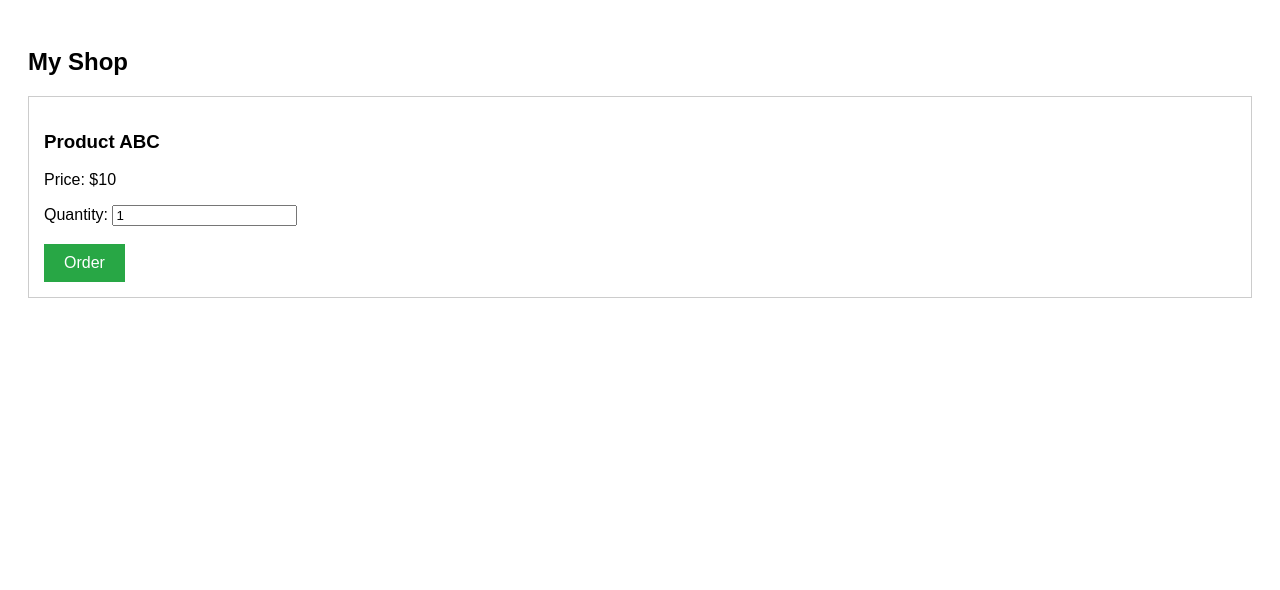
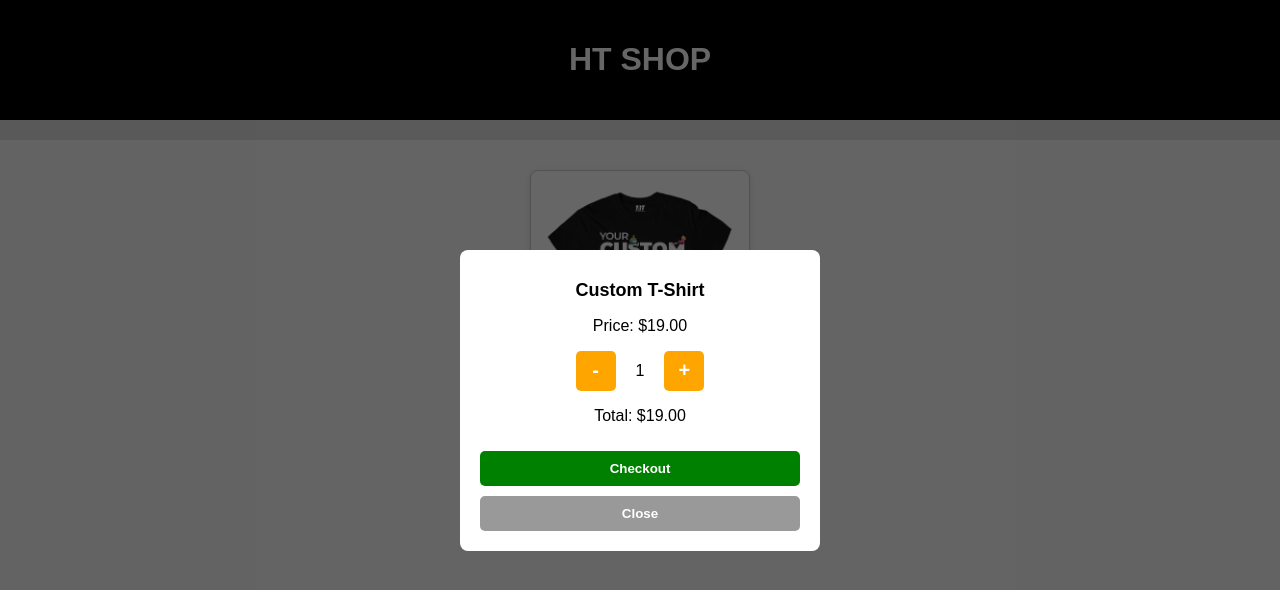
Before and after one commit to kongkosal/HT-Shop, a plain HTML site: page index.html in a window 1280 px wide. Both pictures are taken after a click on the button "Order". Drawn offline with Linux system fonts and the light colour scheme; no server answers.

Commit message:
Update index.html

```diff
--- a/index.html
+++ b/index.html
@@ -1,73 +1,253 @@
 <!DOCTYPE html>
-<html>
+<html lang="en">
 <head>
-  <title>Order Page</title>
+  <meta charset="UTF-8" />
+  <meta name="viewport" content="width=device-width, initial-scale=1" />
+  <title>HT SHOP</title>
   <style>
     body {
       font-family: Arial, sans-serif;
+      margin: 0;
+      background: #f9f9f9;
+    }
+    header {
+      background-color: #000000;
+      color: white;
+      padding: 20px;
+      text-align: center;
+    }
+    nav {
+      background: #e0e0e0;
+      display: flex;
+      justify-content: center;
+      flex-wrap: wrap;
+      padding: 10px;
+    }
+    nav a {
+      margin: 0 10px;
+      text-decoration: none;
+      color: #000;
+      font-weight: bold;
+    }
+    .container {
+      display: flex;
+      flex-wrap: wrap;
+      justify-content: center;
       padding: 20px;
     }
     .product {
+      background: white;
       border: 1px solid #ccc;
-      padding: 15px;
-      margin-bottom: 10px;
+      margin: 10px;
+      padding: 10px;
+      width: 220px;
+      text-align: center;
+      border-radius: 8px;
+      box-sizing: border-box;
+      transition: transform 0.3s ease;
+      box-shadow: 0 2px 6px rgba(0,0,0,0.1);
     }
-    .btn {
-      background-color: #28a745;
+    .product:hover {
+      transform: scale(1.05);
+    }
+    .product img {
+      width: 100%;
+      height: auto;
+      border-radius: 5px;
+    }
+    .price {
+      margin: 5px 0;
+    }
+    .old-price {
+      text-decoration: line-through;
+      color: #888;
+      margin-right: 8px;
+    }
+    .new-price {
+      color: green;
+      font-weight: bold;
+    }
+    button {
+      background-color: orange;
       color: white;
-      padding: 10px 20px;
       border: none;
+      padding: 10px;
+      border-radius: 5px;
       cursor: pointer;
+      width: 100%;
+      font-weight: bold;
+      transition: background-color 0.3s ease;
+    }
+    button:hover {
+      background-color: darkorange;
+    }
+    h2 {
+      font-size: 18px;
+      margin: 10px 0;
+    }
+    /* Modal Styles */
+    .modal {
+      position: fixed;
+      top: 0;
+      left: 0;
+      width: 100%;
+      height: 100%;
+      background-color: rgba(0, 0, 0, 0.6);
+      display: none;
+      justify-content: center;
+      align-items: center;
+      z-index: 999;
+      padding: 20px;
+      box-sizing: border-box;
+    }
+    .modal-content {
+      background: white;
+      padding: 20px;
+      border-radius: 8px;
+      width: 100%;
+      max-width: 320px;
+      text-align: center;
+      animation: fadeIn 0.3s ease;
+    }
+    .quantity {
+      margin: 15px 0;
+      display: flex;
+      justify-content: center;
+      align-items: center;
+      gap: 20px;
+    }
+    .quantity button {
+      width: 40px;
+      height: 40px;
+      font-size: 20px;
+      padding: 0;
+    }
+    .close-btn {
+      margin-top: 10px;
+      background-color: #999;
+    }
+    .checkout-btn {
+      background-color: green;
+      margin-top: 10px;
+    }
+    @keyframes fadeIn {
+      from {
+        transform: translateY(20px);
+        opacity: 0;
+      }
+      to {
+        transform: translateY(0);
+        opacity: 1;
+      }
+    }
+    /* Responsive styles */
+    @media (max-width: 600px) {
+      .container {
+        flex-wrap: wrap;
+        justify-content: flex-start;
+        padding: 10px;
+        gap: 10px;
+      }
+      .product {
+        width: calc(50% - 10px);
+        margin: 0;
+        margin-bottom: 15px;
+      }
+      h2 {
         font-size: 16px;
       }
-    .btn:hover {
-      background-color: #218838;
+      button {
+        padding: 14px;
+        font-size: 16px;
+      }
     }
   </style>
 </head>
 <body>
 
-<h2>My Shop</h2>
+<header>
+  <h1>HT SHOP</h1>
+</header>
 
+<nav>
+  <a href="#"></a>
+</nav>
+
+<div class="container">
   <div class="product">
-  <h3 id="productName">Product ABC</h3>
-  <p>Price: $<span id="productPrice">10</span></p>
-  <label>Quantity:</label>
-  <input type="number" id="quantity" value="1" min="1">
-  <br><br>
-  <button class="btn" onclick="orderNow()">Order</button>
+    <img src="custom-tshirt.png" alt="Custom T-Shirt" />
+    <h2>Custom T-Shirt</h2>
+    <p class="price"><span class="old-price">$29</span> <span class="new-price">$19</span></p>
+    <button onclick="openModal('Custom T-Shirt', 19)">Order</button>
+  </div>
+</div>
+
+<!-- Modal -->
+<div class="modal" id="modal">
+  <div class="modal-content">
+    <h2 id="modal-name">Product Name</h2>
+    <p>Price: $<span id="modal-price">0.00</span></p>
+    <div class="quantity">
+      <button onclick="changeQuantity(-1)">-</button>
+      <span id="modal-quantity">1</span>
+      <button onclick="changeQuantity(1)">+</button>
+    </div>
+    <p>Total: $<span id="modal-total">0.00</span></p>
+    <button class="checkout-btn" onclick="checkout()">Checkout</button>
+    <button class="close-btn" onclick="closeModal()">Close</button>
+  </div>
 </div>
 
 <script>
-function orderNow() {
-  let productName = document.getElementById("productName").innerText;
-  let productPrice = parseFloat(document.getElementById("productPrice").innerText);
-  let quantity = parseInt(document.getElementById("quantity").value);
-  let total = (productPrice * quantity).toFixed(2);
+  let currentQuantity = 1;
+  let currentProduct = '';
+  let currentPrice = 0;
 
-  let message = `🛒 *New Order Received!*\n\n` +
-                `*Product:* ${productName}\n` +
-                `*Price:* $${productPrice}\n` +
-                `*Quantity:* ${quantity}\n` +
-                `*Total:* $${total}`;
+  function openModal(name, price) {
+    currentProduct = name;
+    currentPrice = price;
+    currentQuantity = 1;
+    document.getElementById('modal-name').innerText = name;
+    document.getElementById('modal-price').innerText = price.toFixed(2);
+    document.getElementById('modal-quantity').innerText = currentQuantity;
+    document.getElementById('modal-total').innerText = (price * currentQuantity).toFixed(2);
+    document.getElementById('modal').style.display = 'flex';
+  }
 
-  let botToken = "7597962374:AAFHkklfpEKWGXzErmnywORTpMRco32uncs";
-  let chatId = "1268254469";
+  function closeModal() {
+    document.getElementById('modal').style.display = 'none';
+  }
+
+  function changeQuantity(amount) {
+    currentQuantity += amount;
+    if (currentQuantity < 1) currentQuantity = 1;
+    document.getElementById('modal-quantity').innerText = currentQuantity;
+    document.getElementById('modal-total').innerText = (currentPrice * currentQuantity).toFixed(2);
+  }
+
+  function checkout() {
+    const total = (currentPrice * currentQuantity).toFixed(2);
+    const message = `🛒 *New Order!*\n\n*Product:* ${currentProduct}\n*Price:* $${currentPrice}\n*Quantity:* ${currentQuantity}\n*Total:* $${total}`;
+
+    const botToken = "7597962374:AAFHkklfpEKWGXzErmnywORTpMRco32uncs";
+    const chatId = "1268254469";
 
     fetch(`https://api.telegram.org/bot${botToken}/sendMessage?chat_id=${chatId}&text=${encodeURIComponent(message)}&parse_mode=Markdown`)
       .then(res => res.json())
       .then(data => {
         if (data.ok) {
-        alert("✅ Order sent to Telegram!");
+          alert("✅ Order sent successfully to Telegram!");
         } else {
           alert("❌ Failed to send order.");
           console.error(data);
         }
       })
       .catch(error => {
-      alert("❌ Error sending order.");
+        alert("❌ Error sending message.");
         console.error(error);
       });
+
+    closeModal();
   }
 </script>
 
```
Lines whose indentation alone changed are shown as unchanged.
